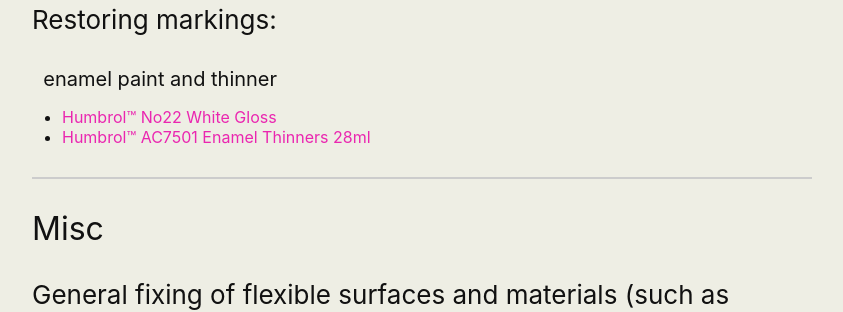
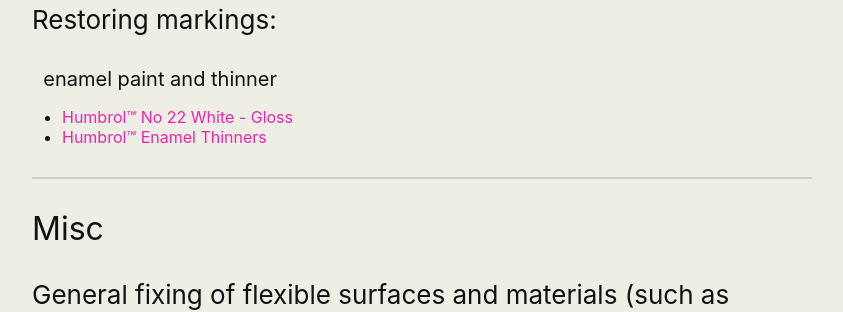
Before and after one commit to martbetz/martbetz.github.io, a Jekyll site: the page built from servicing-and-repair-resources.html, in a window 1280 px wide and 900 px high, scrolled down 1131 px. Shown: the part 153-465 px from the top of the window, without its empty margins (218-1061 px from the left). Built offline with Jekyll 4.4.1, drawn with Linux system fonts in a browser that asks for light colours.

Commit message:
Update servicing-and-repair-resources.html

```diff
--- a/servicing-and-repair-resources.html
+++ b/servicing-and-repair-resources.html
@@ -53,8 +53,8 @@
 <h3>Restoring markings:</h3>
 <h4>&nbsp;&nbsp;enamel paint and thinner</h4>
 <ul>
-<li><a href="https://uk.humbrol.com/search?resultType=product&langPath=humbrol-uk&category=all_products&sub_category=combined&q=white%2022&sort_by=0&page=1">Humbrol™ No22 White Gloss</a></li>
-<li><a href="https://uk.humbrol.com/products/enamel-thinners-28ml-bottle-ac7501">Humbrol™ AC7501 Enamel Thinners 28ml</a></li>
+<li><a href="https://uk.humbrol.com/search?resultType=product&langPath=humbrol-uk&category=all_products&sub_category=combined&q=white%2022&sort_by=0&page=1">Humbrol™ No 22 White - Gloss</a></li>
+<li><a href="https://uk.humbrol.com/products/enamel-thinners-28ml-bottle-ac7501">Humbrol™ Enamel Thinners</a></li>
 </ul>
 <!-- <h3>Cleaning uncoated inner elements</h3>
 <ul>
```
